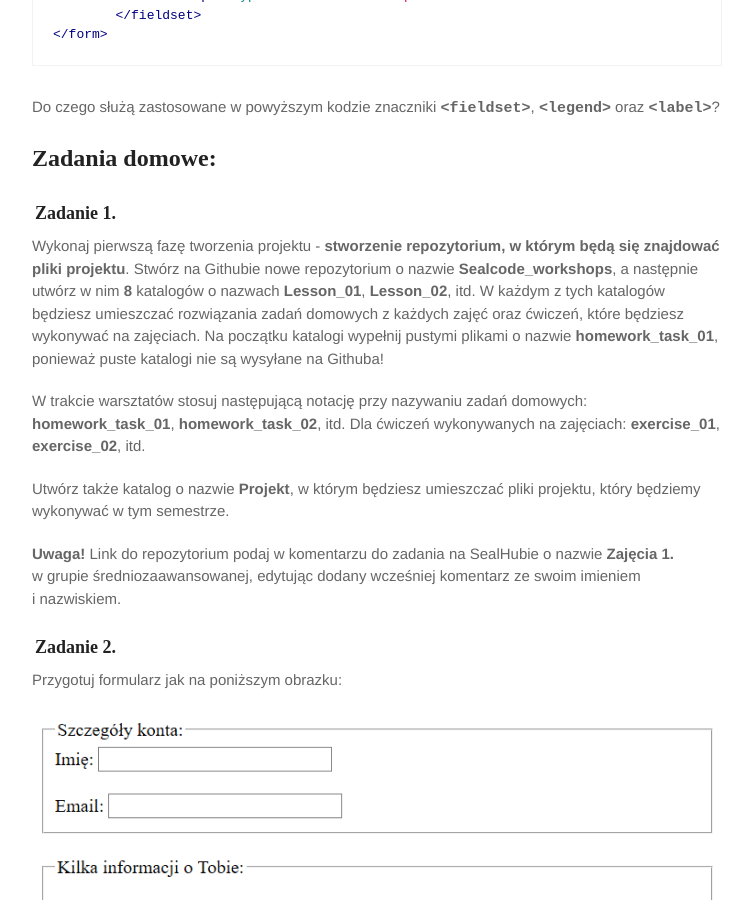
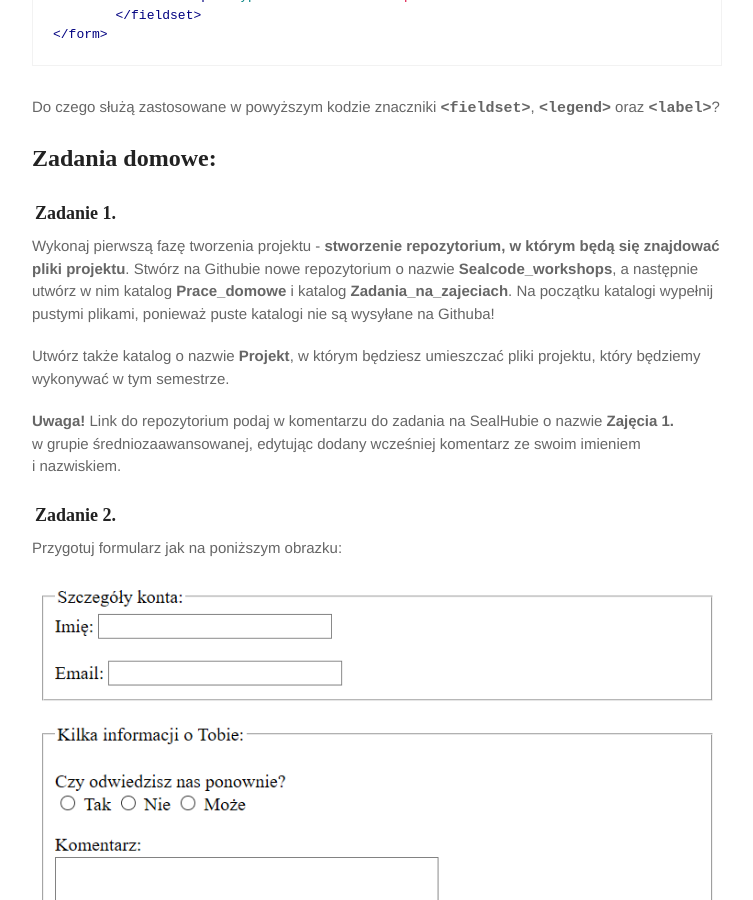
Before and after one commit to marcin-szczepanski/TWE, a Jekyll site: the page built from zajecia/1B/zaj01.md, in a window 1280 px wide and 900 px high, scrolled down 8896 px. Shown: the whole window, without its empty margins (263-1016 px from the left). Built offline with Jekyll 4.4.1, drawn with Linux system fonts in a browser that asks for light colours; some web fonts are replaced.

Commit message:
Update zaj01.md

```diff
--- a/zajecia/1B/zaj01.md
+++ b/zajecia/1B/zaj01.md
@@ -355,13 +355,8 @@ Do czego służą zastosowane w powyższym kodzie znaczniki <span class="preform
 ### Zadanie 1.
 Wykonaj pierwszą fazę tworzenia projektu - **stworzenie repozytorium, w którym będą się znajdować pliki projektu**.
 Stwórz na Githubie nowe repozytorium o&nbsp;nazwie **Sealcode_workshops**,
-a&nbsp;następnie utwórz w&nbsp;nim **8** katalogów o&nbsp;nazwach **Lesson_01**, **Lesson_02**, itd.
-W&nbsp;każdym z&nbsp;tych katalogów będziesz umieszczać rozwiązania zadań domowych
-z&nbsp;każdych zajęć oraz&nbsp;ćwiczeń, które&nbsp;będziesz wykonywać na&nbsp;zajęciach.
-Na&nbsp;początku katalogi wypełnij pustymi plikami o&nbsp;nazwie **homework_task_01**, ponieważ&nbsp;puste katalogi nie&nbsp;są wysyłane na&nbsp;Githuba!
-
-W trakcie warsztatów stosuj następującą notację przy&nbsp;nazywaniu zadań domowych: **homework_task_01**, **homework_task_02**, itd.
-Dla&nbsp;ćwiczeń wykonywanych na&nbsp;zajęciach: **exercise_01**, **exercise_02**, itd.
+a&nbsp;następnie utwórz w&nbsp;nim katalog **Prace_domowe** i&nbsp;katalog **Zadania_na_zajeciach**.
+Na&nbsp;początku katalogi wypełnij pustymi plikami, ponieważ&nbsp;puste katalogi nie&nbsp;są wysyłane na&nbsp;Githuba!
 
 Utwórz także katalog o&nbsp;nazwie **Projekt**, w&nbsp;którym będziesz umieszczać pliki projektu, który&nbsp;będziemy wykonywać
 w&nbsp;tym semestrze.
```
